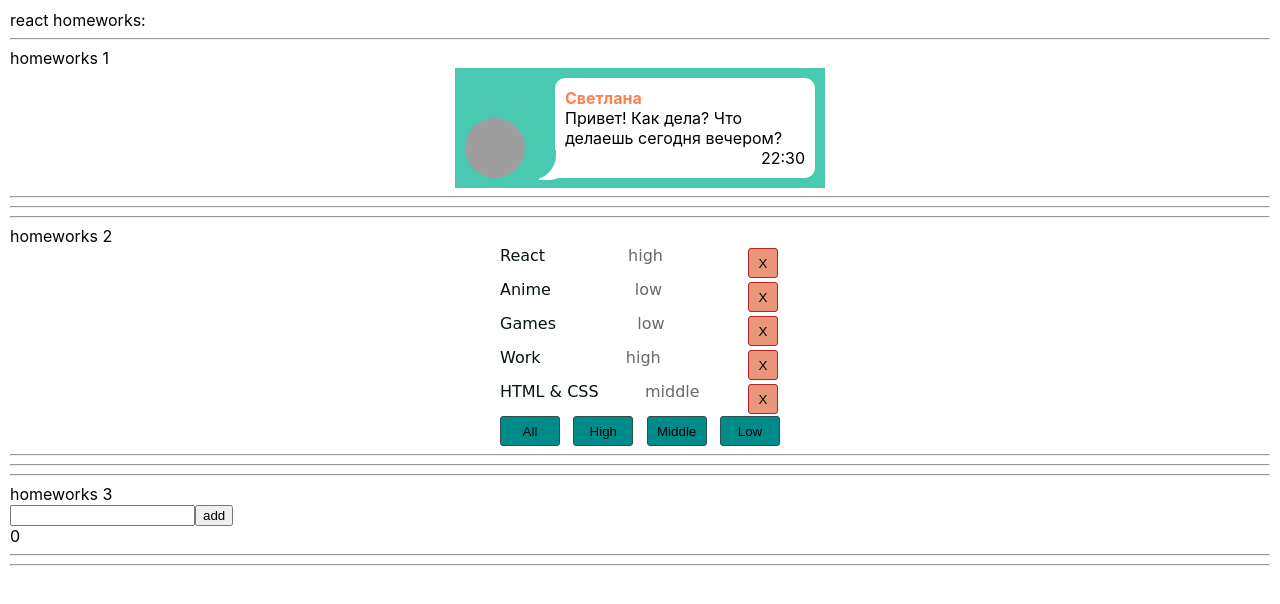
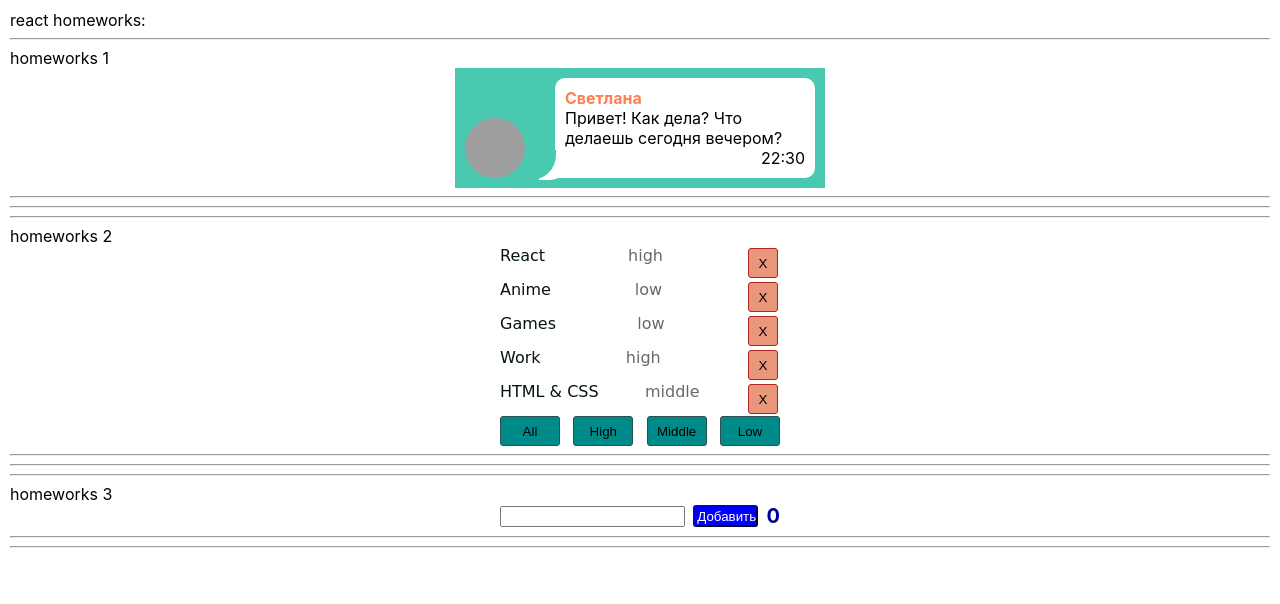
Before and after one commit to SvetlanaPalchikova/Tasks-from-Ignat, a React (Create React App) app: page / in a window 1280 px wide. Shown: the top 604 px of the page. Built offline with nearby package versions, Linux system fonts and the light colour scheme; grey boxes are pictures that could not be loaded.

Commit message:
added decorations to homework

```diff
--- a/src/p2-homeworks/h3/Greeting.module.css
+++ b/src/p2-homeworks/h3/Greeting.module.css
@@ -1,12 +1,43 @@
 .someClass {
+    display: flex;
+    flex-direction: column;
+    justify-content: space-between;
+    align-items: center;
+}
+
+.textContainer {
+    width: 280px;
+    display: flex;
+    justify-content: space-between;
+    align-items: center;
 
 }
 
 .error {
-    border: 1px solid red;
+    border: 2px solid red;
+    border-radius: 3px;
+}
+
+.button {
+    width: 65px;
+    height: 22px;
+    border-color: darkblue;
+    background-color: blue;
+    border-radius: 3px;
+    color: white;
+    padding: 2px;
+}
+
+.totalUser {
+    font-size: 20px;
+    font-weight: bold;
+    color: darkblue;
 
 }
 
 .textError {
+    font-size: 20px;
+    font-weight: bold;
+    width: 280px;
     color: red;
 }
--- a/src/p2-homeworks/h3/Greeting.tsx
+++ b/src/p2-homeworks/h3/Greeting.tsx
@@ -10,20 +10,29 @@ type GreetingPropsType = {
 }
 
 // презентационная компонента (для верстальщика)
-const Greeting:FC<GreetingPropsType> = (
+const Greeting: FC<GreetingPropsType> = (
     {name, setNameCallback, addUser, error, totalUsers}
 ) => {
     const inputClass = error.length ? s.error : s.someClass;
 
     return (
-        <div>
-            <div><input value={name} onChange={setNameCallback} className={inputClass}/>
-                <button onClick={addUser}>add</button>
+        <div className= {s.someClass} >
+            <div className={s.textContainer}>
+                <div>
+                    <input value={name} onChange={setNameCallback} className={inputClass} />
+                </div>
+                <div>
+                    <button  className={s.button} onClick={addUser}>Добавить</button>
+                </div>
+                <span className = {s.totalUser}>{totalUsers}</span>
             </div>
-            <div className={s.textError}>{error}</div>
-            <span>{totalUsers}</span>
+            <div>
+                <div className={s.textError}>{error}</div>
+            </div>
         </div>
-    )
+
+
+)
 }
 
 export default Greeting
```
Also changed, not shown: 1 other file (tests, documents, lock files or other folders).
